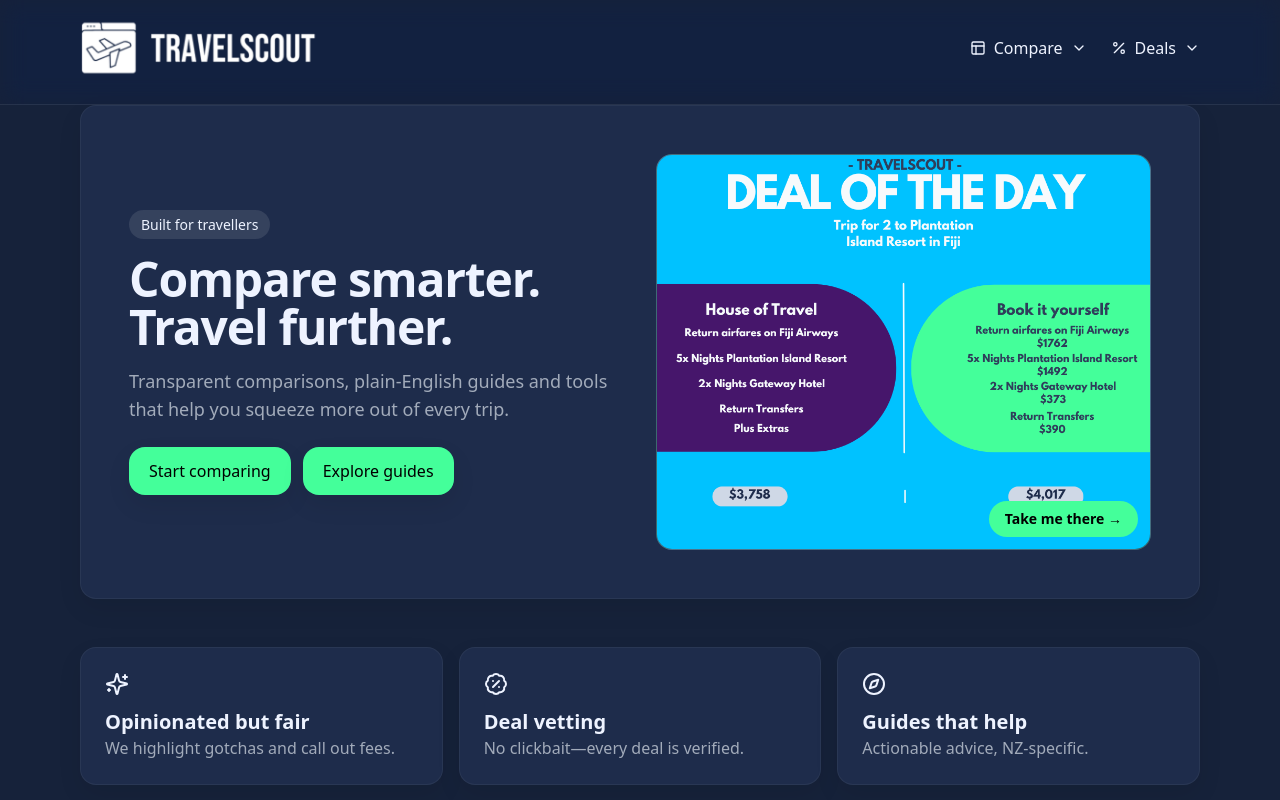
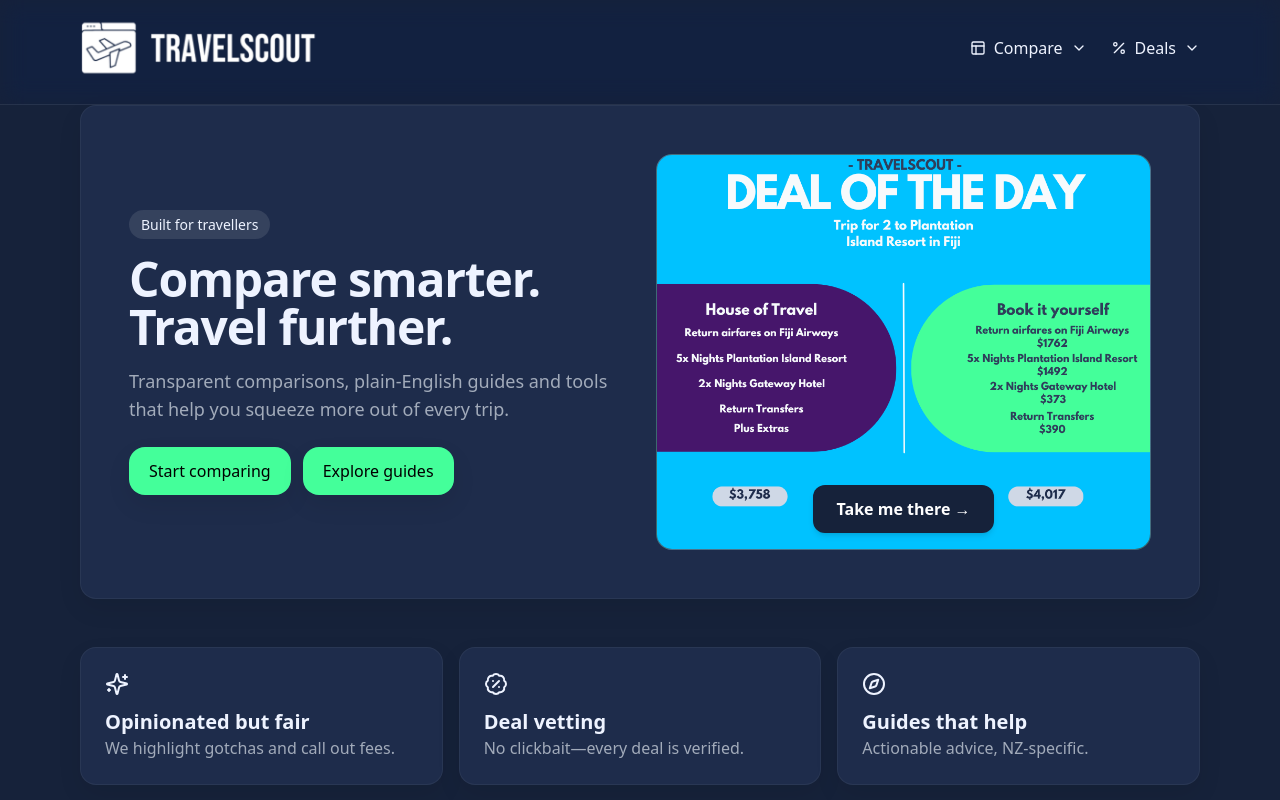
Before and after one commit to BrettWS2025/travelscout, a Next.js app: page / in a window 1280 px wide. Shown: the top 800 px of the page. Built offline with nearby package versions, Linux system fonts and the light colour scheme.

Commit message:
Update Hero.tsx

```diff
--- a/components/Hero.tsx
+++ b/components/Hero.tsx
@@ -30,15 +30,14 @@
         </div>
       </div>
 
-      {/* Right box with image (only the CTA is clickable) */}
+      {/* Right box with image */}
       <div
         className="
           relative w-full overflow-hidden rounded-2xl border
           aspect-[16/10] md:aspect-[5/4]
         "
         style={{
-          background:
-            "linear-gradient(135deg, rgba(110,231,255,0.3), rgba(68,255,154,0.2))",
+          background: "linear-gradient(135deg, rgba(110,231,255,0.3), rgba(68,255,154,0.2))",
           borderColor: "rgba(255,255,255,0.10)",
         }}
       >
@@ -51,19 +50,20 @@
           sizes="(max-width: 768px) 100vw, 50vw"
         />
 
-        {/* Clickable part only: CTA pill */}
+        {/* Centered CTA pill (only this part is clickable) */}
         <Link
           href="https://www.houseoftravel.co.nz/deals/pacific-islands/fiji/plantation-island-resort-cmptffj2010#Inclusions"
           target="_blank"
           rel="noopener noreferrer"
           aria-label="Open the Plantation Island deal (opens in a new tab)"
           className="
-            absolute bottom-3 right-3 z-10
-            inline-flex items-center gap-1
-            rounded-full px-4 py-2 text-sm font-semibold
-            transition-transform hover:scale-[1.02] focus-visible:outline focus-visible:outline-2 focus-visible:outline-offset-2
+            absolute left-1/2 -translate-x-1/2 bottom-4 z-10
+            inline-flex items-center justify-center gap-2
+            rounded-xl px-6 py-3 text-sm md:text-base font-semibold
+            shadow-md transition-transform hover:scale-[1.02]
+            focus-visible:outline focus-visible:outline-2 focus-visible:outline-offset-2
           "
-          style={{ background: "var(--brand)", color: "#000" }}
+          style={{ background: "#16223A", color: "#FFFFFF" }}
         >
           Take me there →
         </Link>
```
